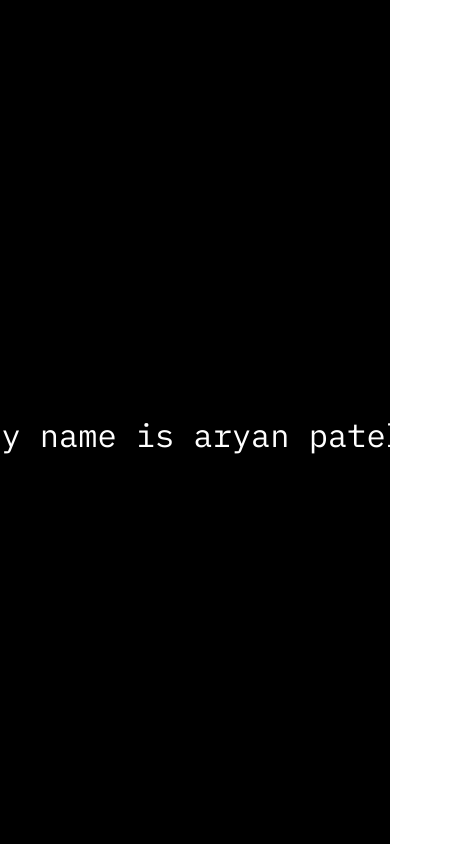
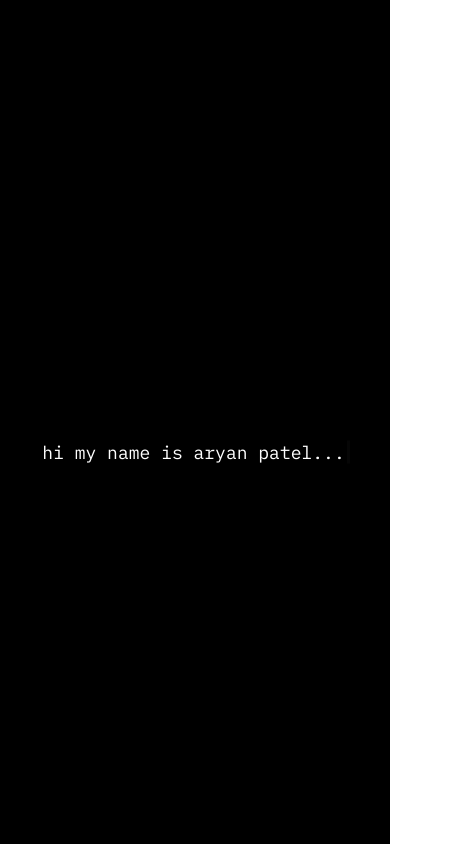
Before and after one commit to Aryanpatel335/PersonalWebsite, a React (Create React App) app: page / in a window 390 px wide. Shown: the whole page, 469 px wide, since content can reach past the window. Built offline with nearby package versions, Linux system fonts and the light colour scheme.

Commit message:
small changes

```diff
--- a/src/App.css
+++ b/src/App.css
@@ -3,7 +3,7 @@
 }
 
 .App-logo {
-  height: 40vmin;
+  height: max-content;
   pointer-events: none;
   margin-top: 100px;
 }
@@ -23,6 +23,12 @@
   justify-content: center;
   font-size: calc(10px + 2vmin);
   color: white;
+}
+
+@media only screen and (max-width: 600px) {
+  .App-header {
+    font-size: 10px;
+  }
 }
 
 .App-link {
@@ -66,11 +72,11 @@
   }
 }
 
-@keyframes App-logo-spin {
+/* @keyframes App-logo-spin {
   from {
     transform: rotate(0deg);
   }
   to {
     transform: rotate(360deg);
   }
-}
+} */
```
